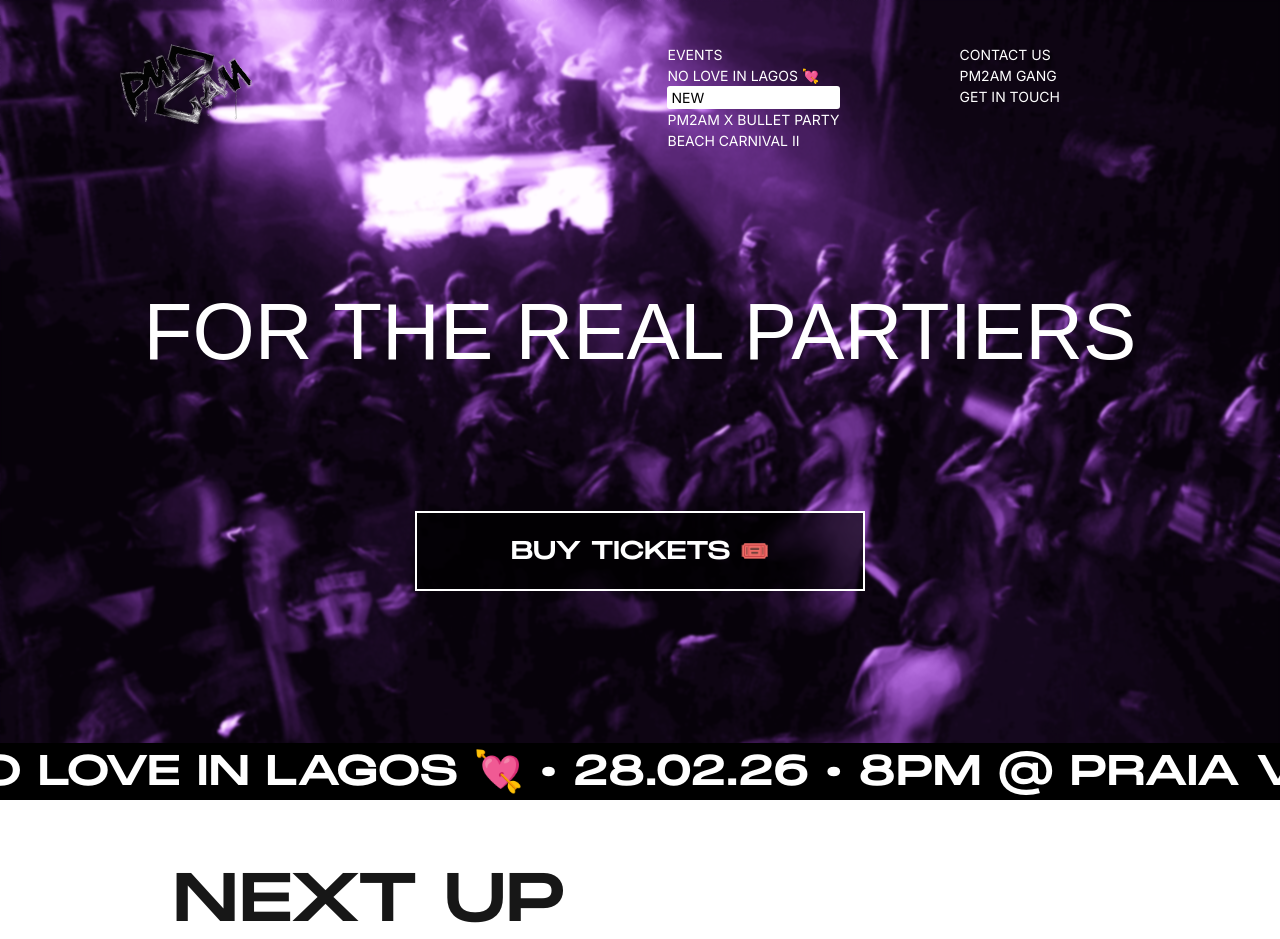
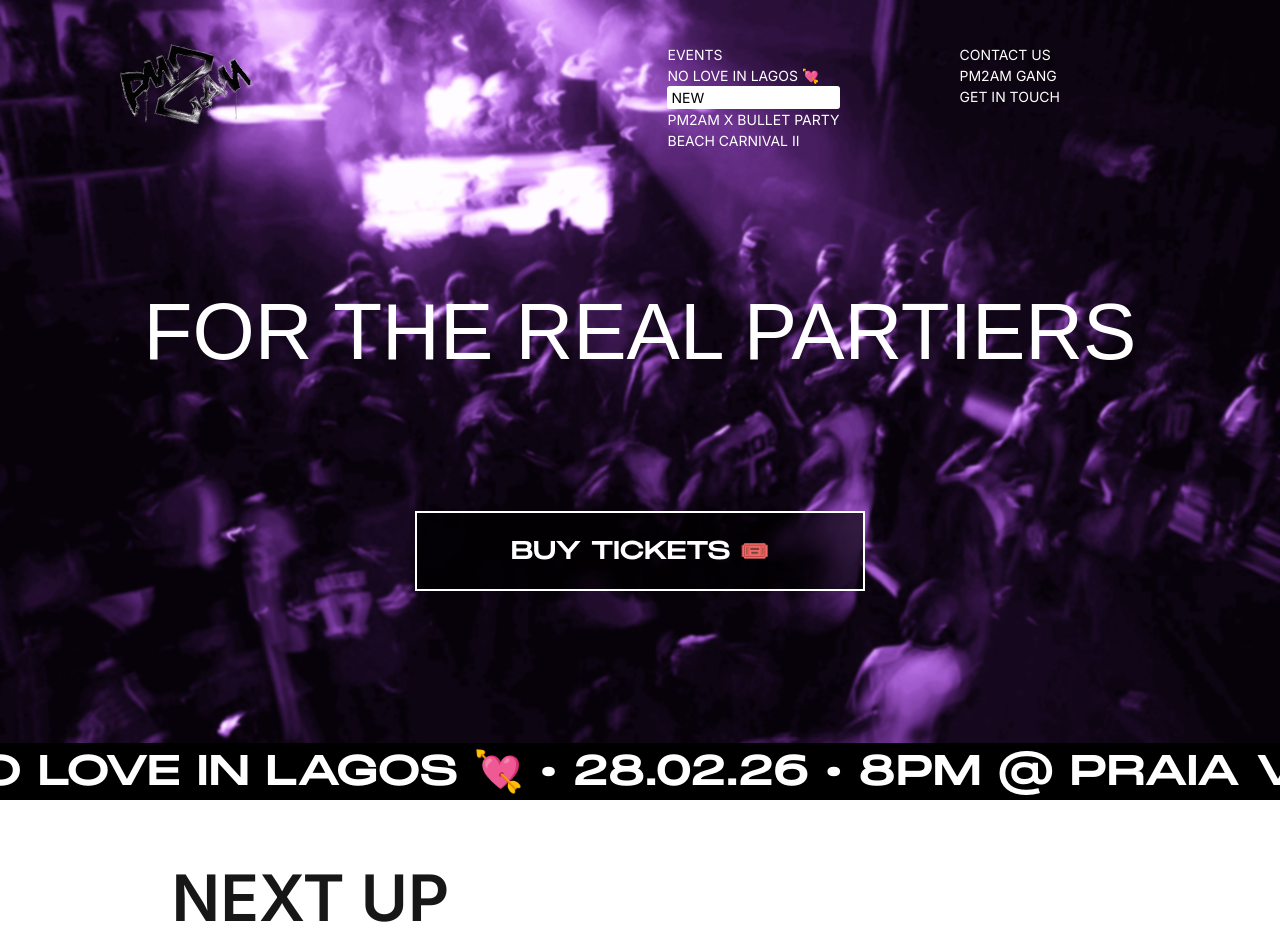
Before and after one commit to chani24/pm2am, a Next.js app: page / in a window 1280 px wide. Shown: the top 939 px of the page. Built offline with nearby package versions, Linux system fonts and the light colour scheme; a web font is replaced by a local one.

Commit message:
text fix

```diff
--- a/src/app/page.tsx
+++ b/src/app/page.tsx
@@ -97,7 +97,7 @@ export default function Home() {
         </section>
         <section className="event_section">
           <div>
-            <h2 className="monument">NEXT UP</h2>
+            <h2 className="monument-black">NEXT UP</h2>
             <h2 className="monument">
               <a
                 href="https://chowdeck.rsvp/pm2am-no-love-in-lagos1770210032219"
```
